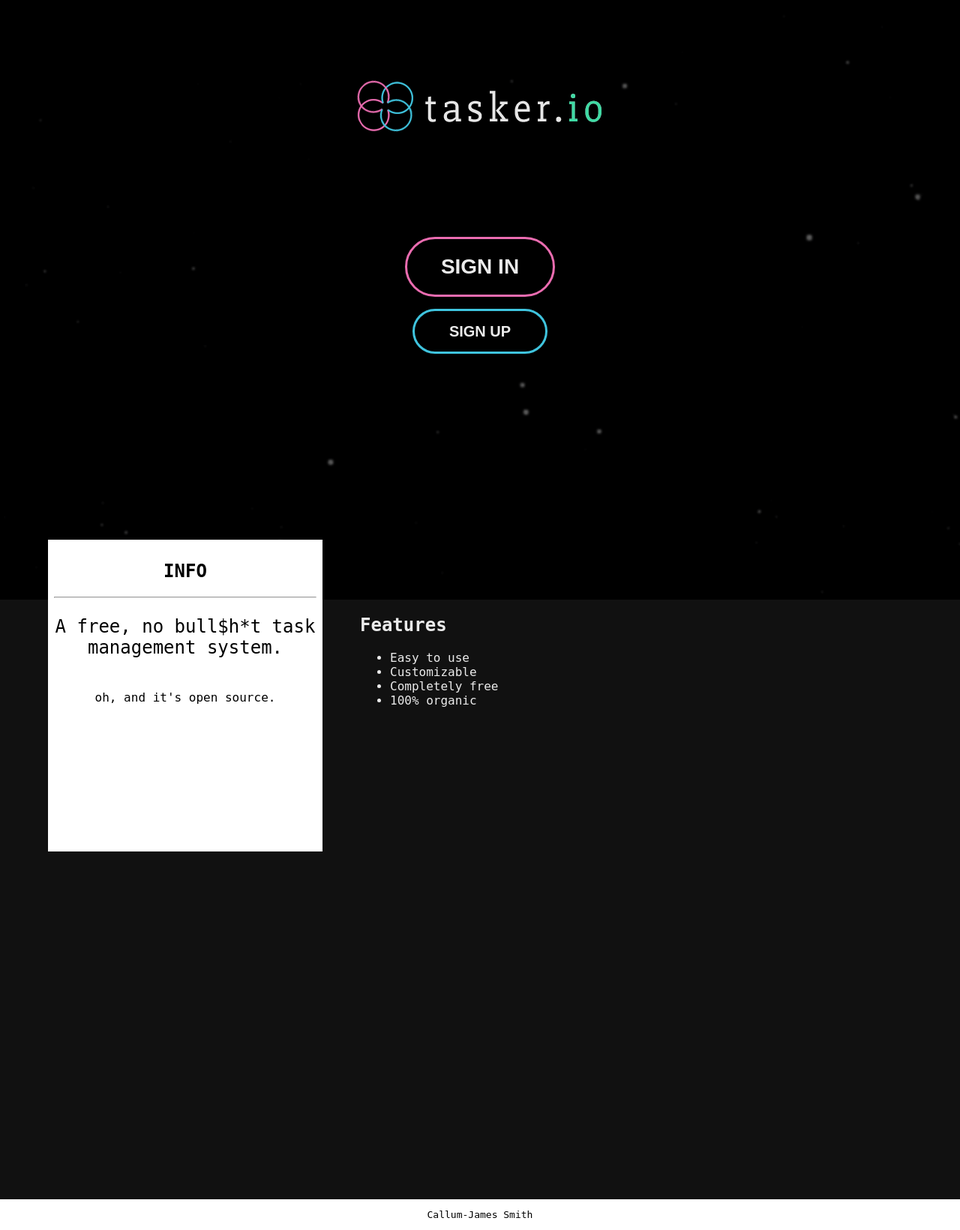
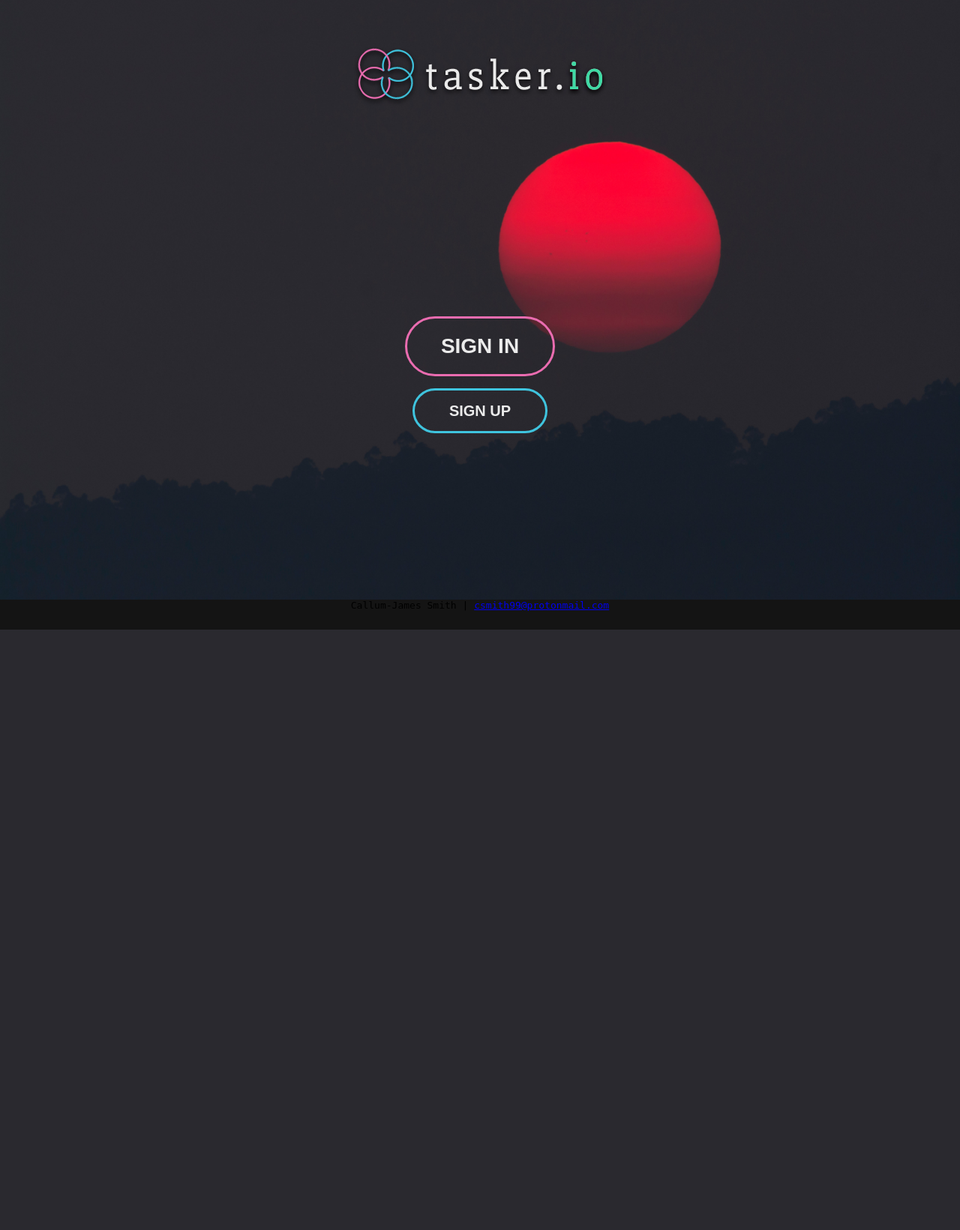
Before and after one commit to SilenceOfTheLambdas/tasker, a PHP site: page / in a window 1280 px wide. Shown: the whole page at 75% size. After the commit the page ends 840 px from the top, so only its background shows below. Run offline with PHP 8.4, Linux system fonts and the light colour scheme; some web fonts are replaced.

Commit message:
removed bottom info section and fixed layout

```diff
--- a/css/index.css
+++ b/css/index.css
@@ -27,26 +27,31 @@ html {
 header#index-header {
   height: 100vh;
   width: 100%;
-  background-image: url(../images/hero-bg.gif);
+  display: grid;
+  grid-template-areas:
+  "logo"
+  "buttons";
+  grid-template-columns: 100%;
+  grid-template-rows: 25% 75%;
+  background-image: url(../images/index_bg.jpg);
   background-size: cover;
+  background-position: center;
 }
 
 div#top-logo {
+  grid: logo;
   margin: auto;
-  width: 60%;
-  padding: 10px;
   text-align: center;
 }
 
+div#top-logo > img {
+  transition: ease-in 0.3s;
+  width: 340px;
+  height: 89px;
+}
+
 div#buttons {
-  width: 300px;
-  height: 176px;
-
-  position: absolute;
-  top: 0;
-  bottom: 0;
-  left: 0;
-  right: 0;
+  grid: buttons;
   margin: auto;
   text-align: center;
 }
@@ -99,7 +104,7 @@ div#buttons > a > button#open-signup-modal:hover {
   right: 0;
   bottom: 0;
   left: 0;
-  background: rgba(0, 0, 0, 0.8);
+  background: rgba(14, 14, 14, 0.89);
   z-index: 99999;
   width: 100%;
   opacity: 0;
@@ -199,32 +204,14 @@ form#LoginForm button:hover {
   cursor: pointer;
 }
 
-div#info-box {
-  position: absolute;
-  width: 350px;
-  height: 400px;
-  top: 90%;
-  left: 5%;
-  background: white;
-  color: black;
-  text-align: center;
-  padding: 8px;
+footer {
+  background: rgb(20, 20, 20);
+  margin: 0;
+  padding: 0;
+  height: 40px;
+  width: 100%;
 }
 
-div#info-box > p {
-  font-size: 24px;
+footer > pre {
+  margin: 0;
 }
-
-main#info {
-  width: 100%;
-  height: 100vh;
-  background-color: #111111;
-}
-
-main#info > div {
-  height: 80%;
-  margin: 0 auto;
-  display: block;
-  width: 800px;
-  float: right;
-}
--- a/index.php
+++ b/index.php
@@ -37,6 +37,7 @@ if (isset($_SESSION['name']) && isset($_SESSION['id'])) // If the user already h
         <div id="top-logo">
             <img src="images/Tasker.io_Transparent.png">
         </div>
+
         <div id="buttons">
             <a href="#sign-in-modal" id="open-signin-modal"><button id='signin-button' type="submit" name="signin-submit">SIGN IN</button></a><br />
 
@@ -58,29 +59,8 @@ if (isset($_SESSION['name']) && isset($_SESSION['id'])) // If the user already h
         </div>
     </header>
 
-    <div id="info-box">
-        <h2>INFO</h2>
-        <hr>
-        <p>A free, no bull$h*t task management system.</p><br />
-        oh, and it's open source.
-    </div>
-
-    <main id="info">
-        <div>
-            <h2>Features</h2>
-            <ul>
-                <li>Easy to use</li>
-                <li>Customizable</li>
-                <li>Completely free</li>
-                <li>100% organic</li>
-            </ul>
-        </div>
-    </main>
-
-</body>
-
 <footer>
-    <pre style="color: black; text-align: center;">Callum-James Smith</pre>
+    <pre style="color: black; text-align: center;">Callum-James Smith | <a href="mailto:csmith99@protonmail.com">csmith99@protonmail.com</a></pre>
 </footer>
 <script>
     document.getElementById("open-signin-modal").onclick = function() // Stop the modal boxes from appearing quickly every time the page is refreshed
```
Also changed, not shown: images/BG.svg (deleted), images/Tasker.io_Transparent.png, images/header-BG.png (deleted), images/hero-bg.gif (deleted), images/index_bg.jpg (added).
